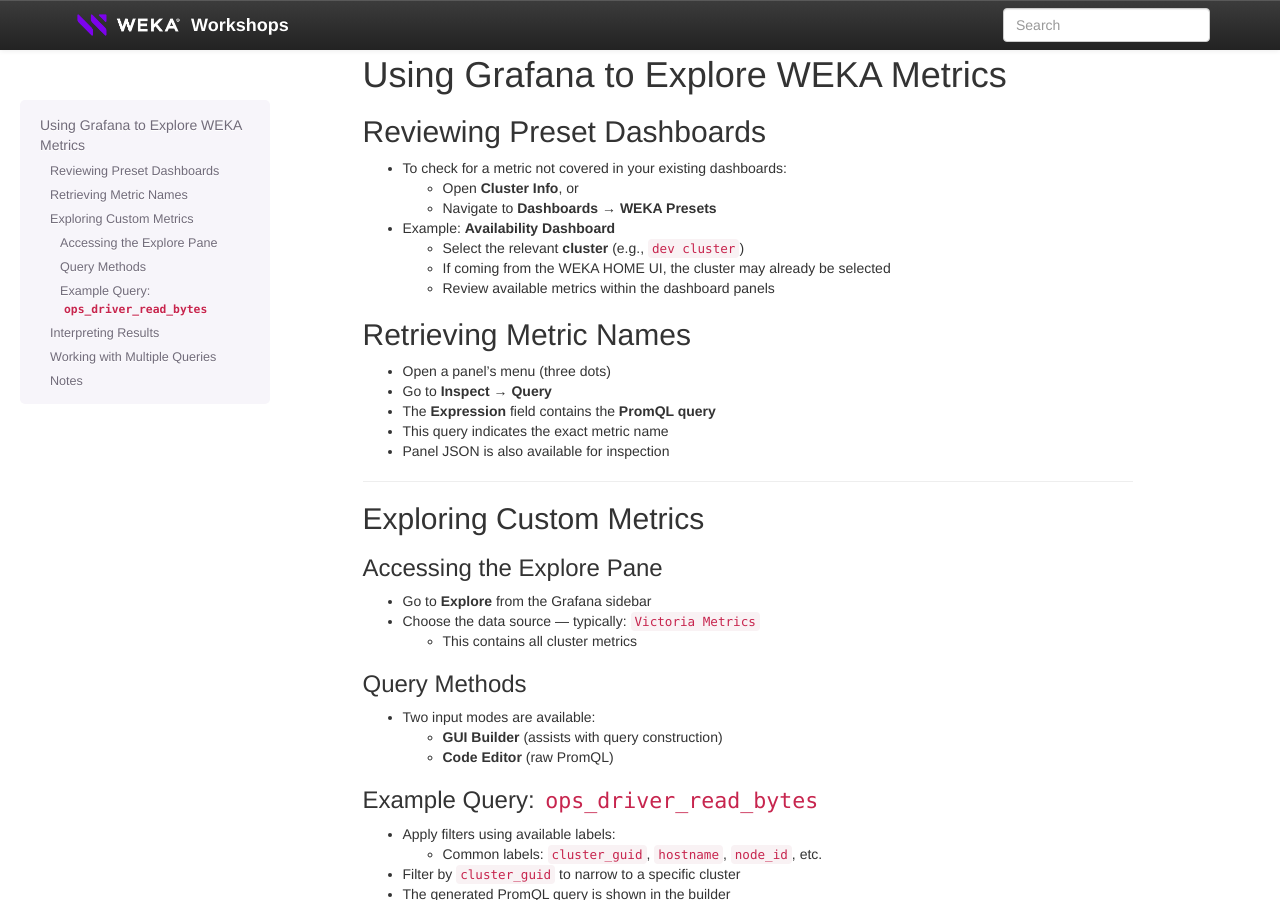
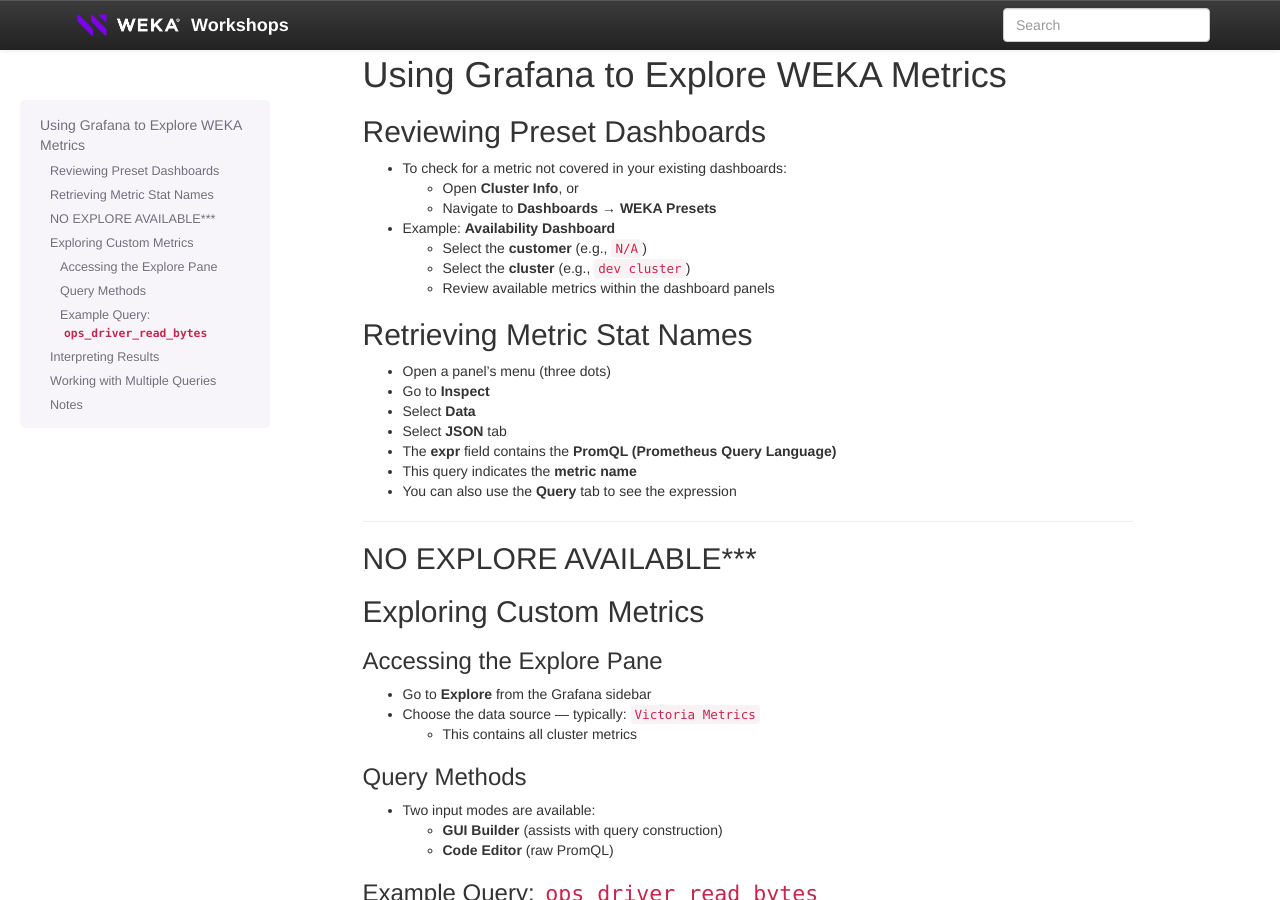
Before and after one commit to bmp-dot/template, a Sphinx documentation site: the page built from source/grafana_lab/grafana_lab.md, in a window 1280 px wide and 900 px high. Built offline with Sphinx 7.4.7, drawn with Linux system fonts in a browser that asks for light colours; pages that are not in the unit, such as notebooks, are missing from menus.

Commit message:
update grafana

```diff
--- a/source/grafana_lab/grafana_lab.md
+++ b/source/grafana_lab/grafana_lab.md
@@ -7,20 +7,24 @@
   - Navigate to **Dashboards → WEKA Presets**
 
 - Example: **Availability Dashboard**
-  - Select the relevant **cluster** (e.g., `dev cluster`)
-  - If coming from the WEKA HOME UI, the cluster may already be selected
+  - Select the **customer** (e.g., `N/A`)
+  - Select the  **cluster** (e.g., `dev cluster`)
   - Review available metrics within the dashboard panels
 
-## Retrieving Metric Names
+## Retrieving Metric Stat Names
 
 - Open a panel’s menu (three dots)
-- Go to **Inspect → Query**
-- The **Expression** field contains the **PromQL query**
-- This query indicates the exact metric name
-- Panel JSON is also available for inspection
+- Go to **Inspect**
+- Select **Data**
+- Select **JSON** tab
+- The **expr** field contains the **PromQL (Prometheus Query Language)**
+- This query indicates the **metric name**
+- You can also use the **Query** tab to see the expression
 
 ---
 
+
+## NO EXPLORE AVAILABLE***
 ## Exploring Custom Metrics
 
 ### Accessing the Explore Pane
```
